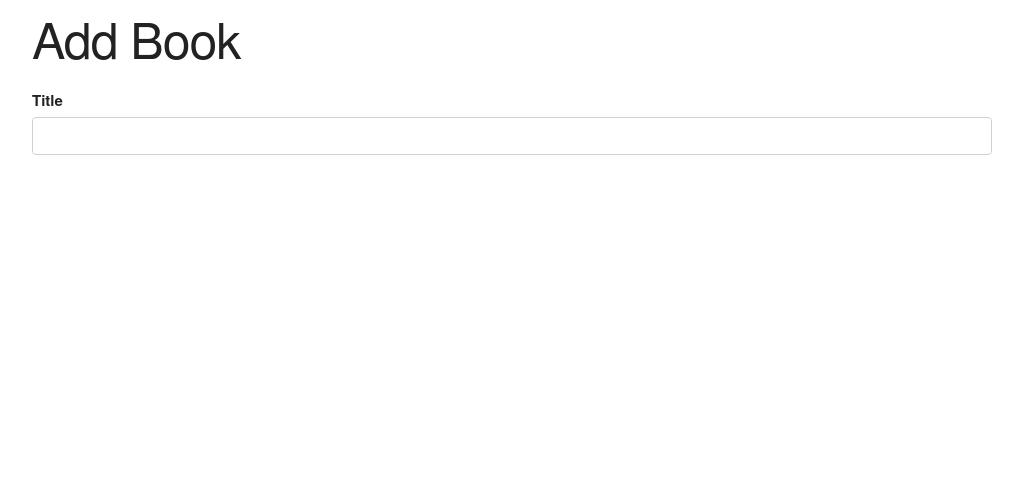
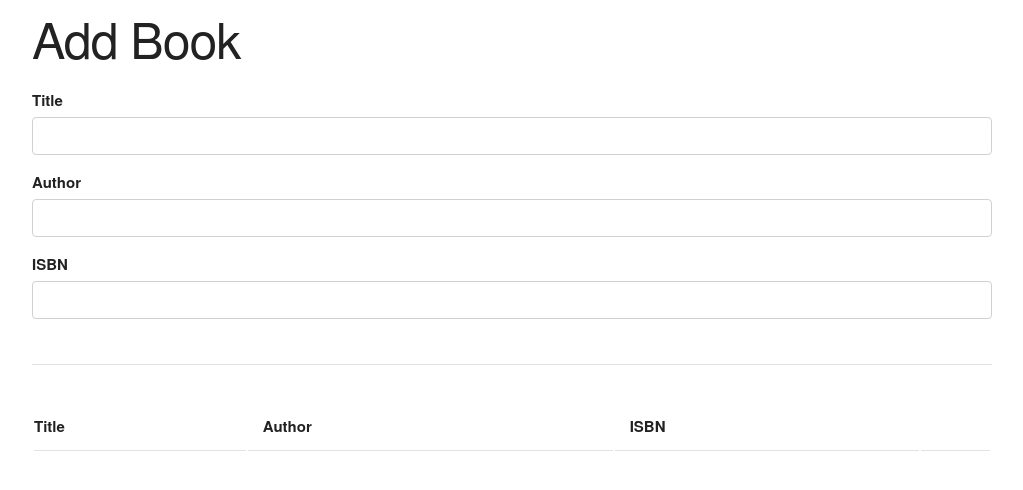
Before and after one commit to cmlooff/Book_List, a plain HTML site: page index.html in a window 1280 px wide. Shown: the whole page, without its empty margins (128-1151 px from the left). Drawn offline with nearby package versions, Linux system fonts and the light colour scheme.

Commit message:
Finish html UI structure

```diff
--- a/index.html
+++ b/index.html
@@ -12,10 +12,34 @@
   <div class="container">
     <h1>Add Book</h1>
     <form id="book-form">
-      <label for="title">Title</label>
-      <!--*u-full-width is a Skeleton class to make the block across screen-->
-      <input type="text" id="title" class="u-full-width">
+      <div>
+        <label for="title">Title</label>
+        <!--*u-full-width is a Skeleton class to make the block across screen-->
+        <input type="text" id="title" class="u-full-width">
+      </div>
+      <div>
+        <label for="author">Author</label>
+        <input type="text" id="author" class="u-full-width">
+      </div>
+      <div>
+        <label for="isbn">ISBN</label>
+        <input type="text" id="isbn" class="u-full-width">
+      </div>
     </form>
+    <hr>
+    <table class="u-full-width">
+      <thead>
+        <tr>
+          <th>Title</th>
+          <th>Author</th>
+          <th>ISBN</th>
+          <th></th> <!--Delete link will go here-->
+        </tr>
+      </thead>
+      <tbody id="book-list"></tbody> <!--Dynamically insert with JS-->
+    </table>
   </div>
+
+  <script src="app.js"></script>
 </body>
 </html>
```
